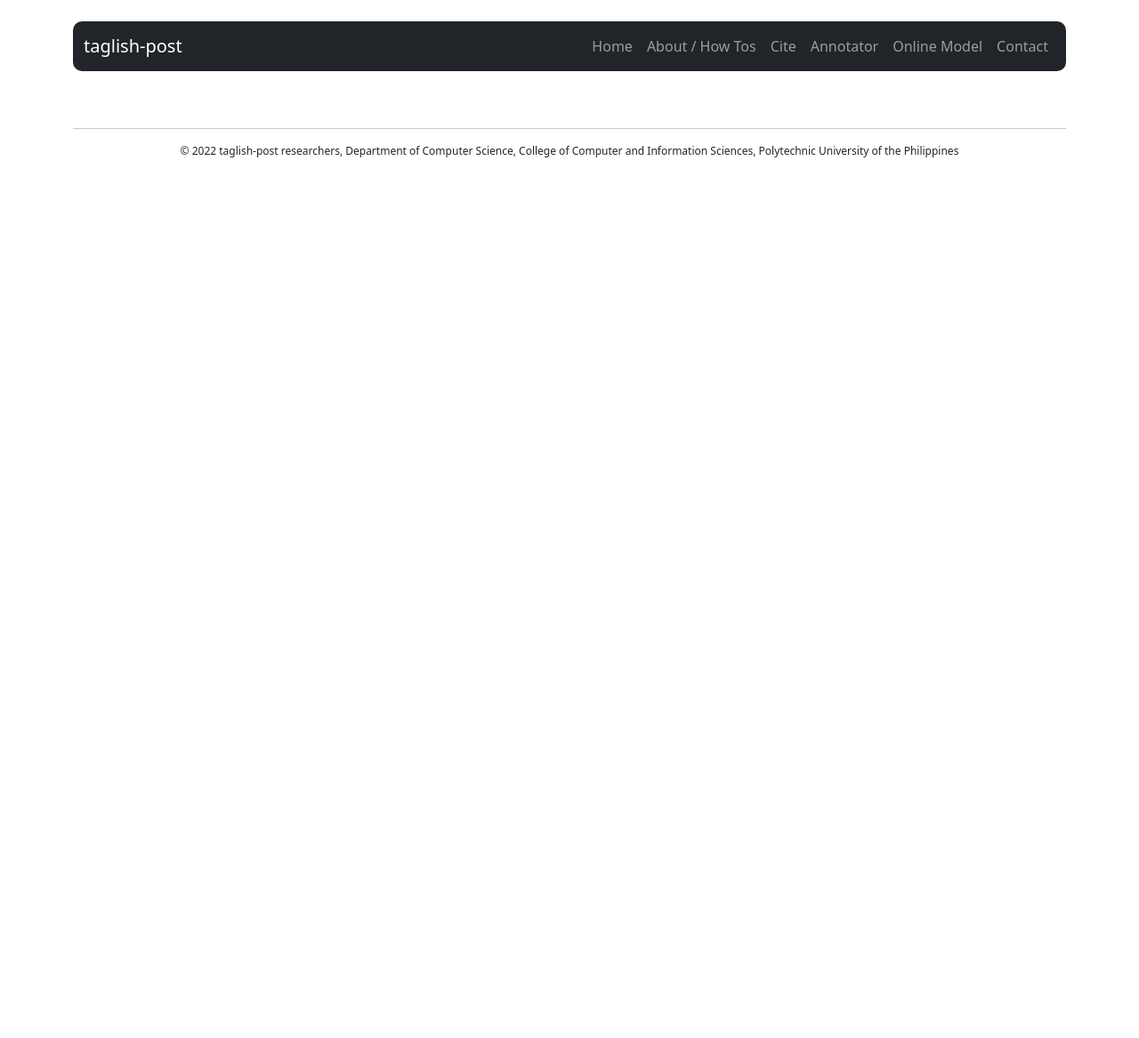
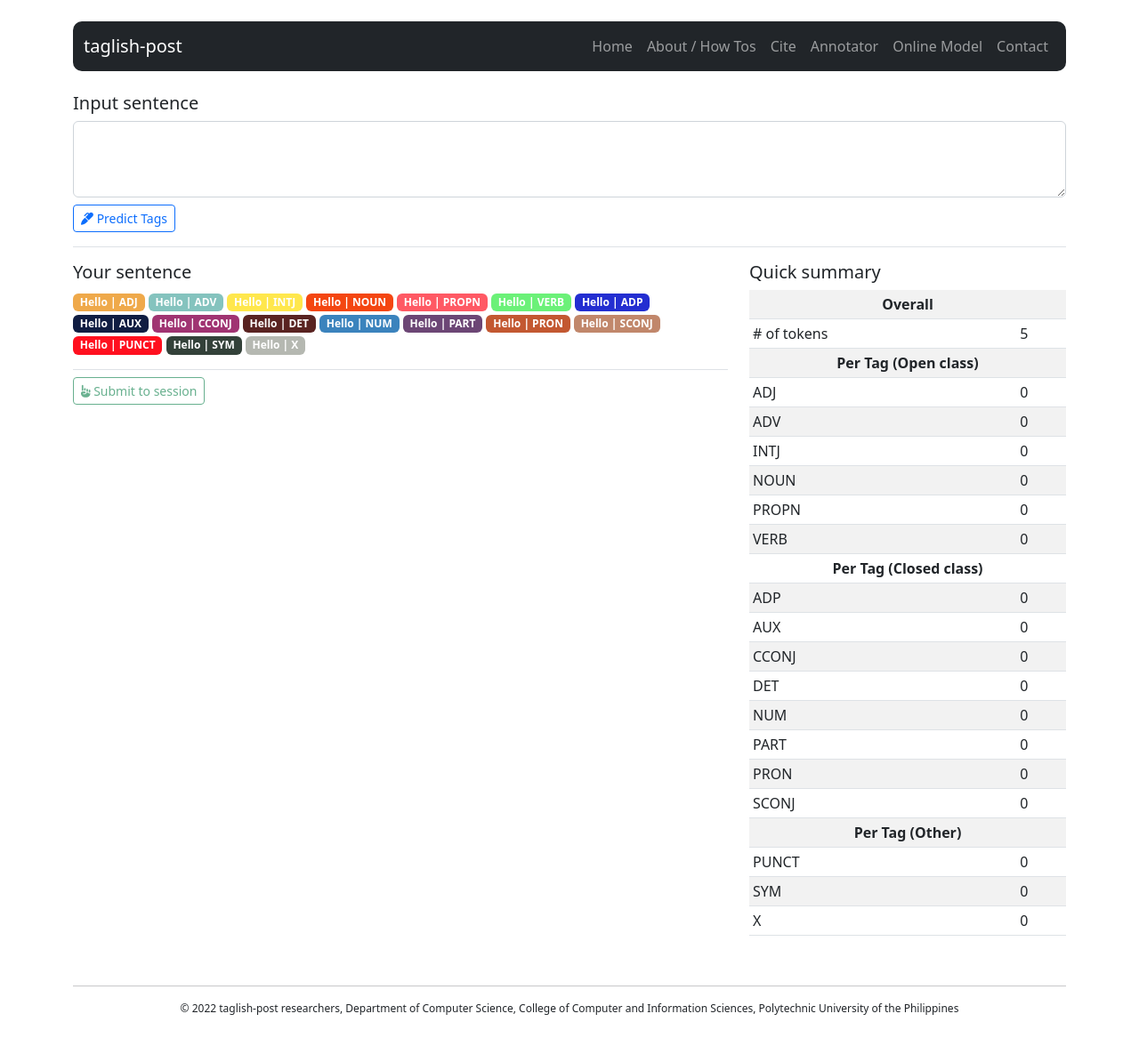
Before and after one commit to QueebSkeleton/taglish-hybrid-integrated-memm-pos, a Django app: page /online-model in a window 1280 px wide. Shown: the whole page at 89% size. Before the commit the page ends 177 px from the top, so only its background shows below. Run offline with Django 4.2, Linux system fonts and the light colour scheme.

Commit message:
Add predictor page

```diff
--- a/tagger/templates/tagger/online_model.html
+++ b/tagger/templates/tagger/online_model.html
@@ -1 +1,81 @@
 {% extends "tagger/base.html" %}
+
+{% block content %}
+  <!-- Input Sentence Area -->
+  <div class="mb-3">
+    <h1 class="h5">Input sentence</h1>
+    <textarea name="sentence" rows="3" class="form-control mb-2"></textarea>
+    <button type="button" class="btn btn-sm btn-outline-primary">
+      <i class="fa-solid fa-marker"></i>
+      Predict Tags
+    </button>
+  </div>
+  <!-- Output Area -->
+  <!-- Annotation Area -->
+  <div class="border-top pt-3">
+    <div class="row">
+      <div class="col-md-8">
+        <h1 class="h5">Your sentence</h1>
+        <div class="mb-3">
+          <!-- Current words -->
+          <span class="badge bg-pos-adj">Hello | ADJ</span>
+          <span class="badge bg-pos-adv">Hello | ADV</span>
+          <span class="badge bg-pos-intj">Hello | INTJ</span>
+          <span class="badge bg-pos-noun">Hello | NOUN</span>
+          <span class="badge bg-pos-propn">Hello | PROPN</span>
+          <span class="badge bg-pos-verb">Hello | VERB</span>
+          <span class="badge bg-pos-adp">Hello | ADP</span>
+          <span class="badge bg-pos-aux">Hello | AUX</span>
+          <span class="badge bg-pos-cconj">Hello | CCONJ</span>
+          <span class="badge bg-pos-det">Hello | DET</span>
+          <span class="badge bg-pos-num">Hello | NUM</span>
+          <span class="badge bg-pos-part">Hello | PART</span>
+          <span class="badge bg-pos-pron">Hello | PRON</span>
+          <span class="badge bg-pos-sconj">Hello | SCONJ</span>
+          <span class="badge bg-pos-punct">Hello | PUNCT</span>
+          <span class="badge bg-pos-sym">Hello | SYM</span>
+          <span class="badge bg-pos-x">Hello | X</span>
+        </div>
+        <div class="py-2 border-top">
+          <button type="button" class="btn btn-sm btn-outline-success" disabled>
+            <i class="fa-solid fa-hand-point-up"></i>
+            Submit to session
+          </button>
+        </div>
+      </div>
+      <div class="col-md-4">
+        <h1 class="h5">Quick summary</h1>
+        <div class="table-responsive">
+          <table class="table table-sm table-striped">
+            <tbody>
+              <!-- Overall Summary -->
+              <tr><th colspan="2" class="text-center">Overall</th></tr>
+              <tr><td># of tokens</td><td>5</td></tr>
+              <!-- Per Tag Summary -->
+              <tr><th colspan="2" class="text-center">Per Tag (Open class)</th></tr>
+              <tr><td>ADJ</td><td>0</td></tr>
+              <tr><td>ADV</td><td>0</td></tr>
+              <tr><td>INTJ</td><td>0</td></tr>
+              <tr><td>NOUN</td><td>0</td></tr>
+              <tr><td>PROPN</td><td>0</td></tr>
+              <tr><td>VERB</td><td>0</td></tr>
+              <tr><th colspan="2" class="text-center">Per Tag (Closed class)</th></tr>
+              <tr><td>ADP</td><td>0</td></tr>
+              <tr><td>AUX</td><td>0</td></tr>
+              <tr><td>CCONJ</td><td>0</td></tr>
+              <tr><td>DET</td><td>0</td></tr>
+              <tr><td>NUM</td><td>0</td></tr>
+              <tr><td>PART</td><td>0</td></tr>
+              <tr><td>PRON</td><td>0</td></tr>
+              <tr><td>SCONJ</td><td>0</td></tr>
+              <tr><th colspan="2" class="text-center">Per Tag (Other)</th></tr>
+              <tr><td>PUNCT</td><td>0</td></tr>
+              <tr><td>SYM</td><td>0</td></tr>
+              <tr><td>X</td><td>0</td></tr>
+            </tbody>
+          </table>
+        </div>
+      </div>
+    </div>
+  </div>
+{% endblock content %}
```
